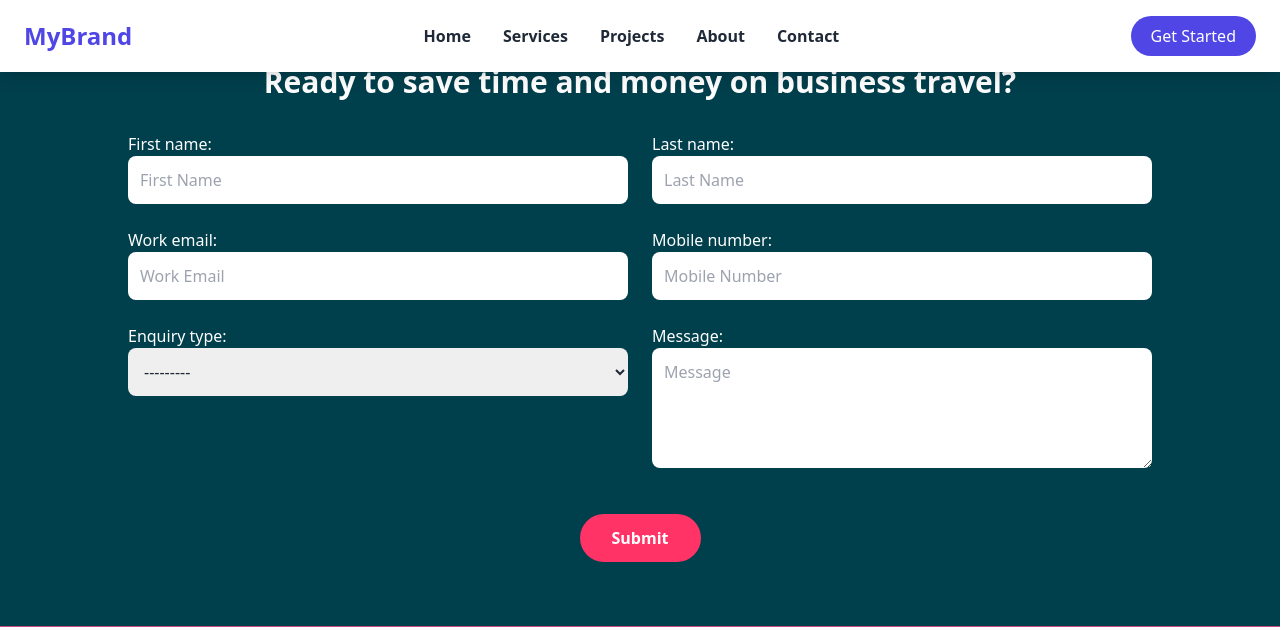
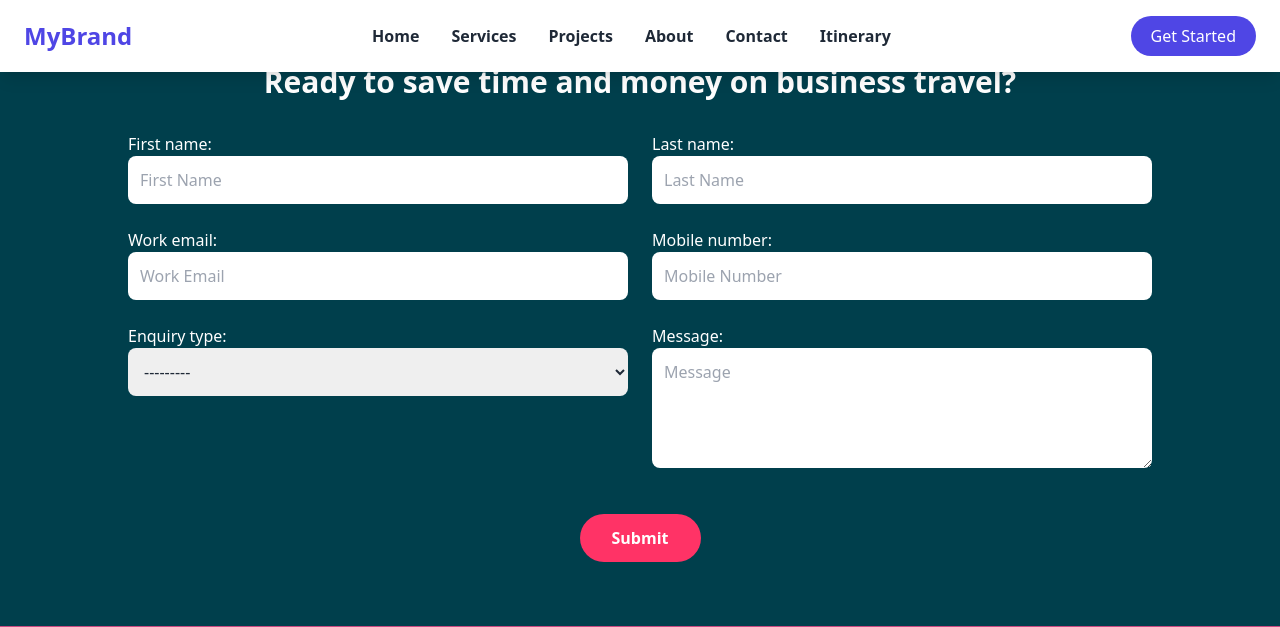
Before and after one commit to Unixxxxxx/aPI-, a Django app: page /enquiry/ in a window 1280 px wide. Shown: the top 627 px of the page. Run offline with Django 5.2, Linux system fonts and the light colour scheme; some libraries are stand-ins or nearby versions; grey boxes are pictures that could not be loaded.

Commit message:
**__add_itinerary__^^

```diff
--- a/templates/base1.html
+++ b/templates/base1.html
@@ -27,6 +27,7 @@ MyBrand
         <li><a href="{% url 'services'%}" class="hover:text-indigo-600 transition">Projects</a></li>
         <li><a href="{% url 'new'%}" class="hover:text-indigo-600 transition">About</a></li>
         <li><a href="{% url 'enquiry'%}" class="hover:text-indigo-600 transition">Contact</a></li>
+	<li><a href="{% url 'kedarnath'%}" class="hover:text-indigo-600 transition">Itinerary</a></li>
       </ul>
 
       <!-- Button -->
@@ -49,6 +50,7 @@ MyBrand
 	<li><a href="{% url 'services' %}" class="hover:text-indigo-600">Projects</a></li>
 	<li><a href="{% url 'new'%}" class="hover:text-indigo-600">About</a></li>
 	<li><a href="{% url 'enquiry'%}" class="hover:text-indigo-600">Contact</a></li>
+        <li><a href="{% url 'kedarnath'%}" class="hover:text-indigo-600 transition">Itinerary</a></li>
       </ul>
     </div>
   </nav>
```
